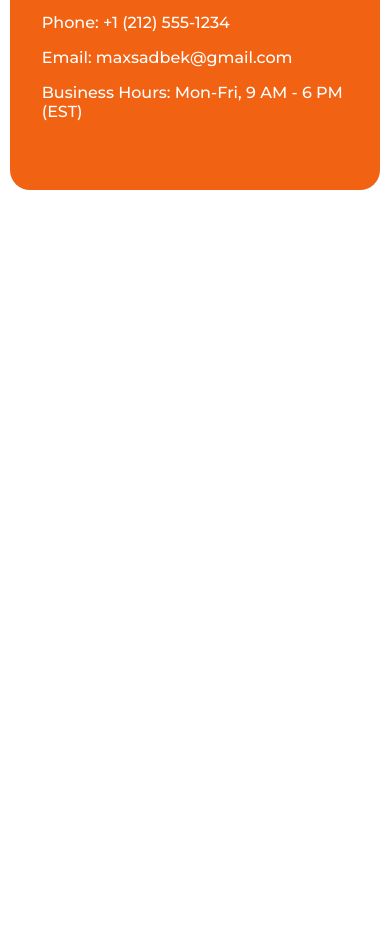
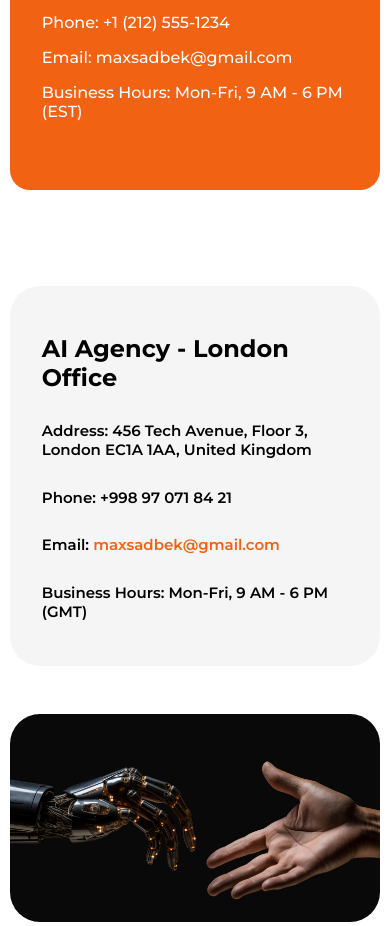
Before and after one commit to maxsadbek/Powering-Intellegent, a website: page index.html in a window 390 px wide. Shown: the part 555-1481 px from the top of the page. Before the commit the page ends 844 px from the top, so only its background shows below. Drawn offline with nearby package versions, Linux system fonts and the light colour scheme.

Commit message:
men agency sectionni tugatdim

```diff
--- a/index.html
+++ b/index.html
@@ -18,6 +18,7 @@
 
 <body>
     <nav class="navbar container">
+        <div class="menu-overlay" id="menu-overlay"></div>
 
         <ul class="nav-links" id="nav-links">
             <li>Home</li>
@@ -30,6 +31,7 @@
     </nav>
     <!-- Modal -->
     <div class="modal" id="modal">
+        <!-- MENU OVERLAY -->
         <div class="modal-content">
             <span class="modal-close" id="modal-close">&times;</span>
             <h2>🚧 Xabar</h2>
@@ -56,6 +58,19 @@
             <p>Business Hours: Mon-Fri, 9 AM - 6 PM (EST)</p>
         </div>
     </section>
+    <!-- Agency section -->
+    <section class="Agency container">
+        <div class="Agency_left_box">
+            <h2>AI Agency - London Office</h2>
+            <p>Address: 456 Tech Avenue, Floor 3, London EC1A 1AA, United Kingdom</p>
+            <p>Phone: +998 97 071 84 21</p>
+            <p>Email: <a href="#">maxsadbek@gmail.com</a></p>
+            <p>Business Hours: Mon-Fri, 9 AM - 6 PM (GMT)</p>
+        </div>
+        <div class="agency_img">
+            <img src="./img/png/ai-robot.jpg" alt="">
+        </div>
+    </section>
     <!-- script -->
     <script>
         document.addEventListener("DOMContentLoaded", () => {
@@ -64,10 +79,12 @@
             const navLinks = document.getElementById('nav-links');
             const modal = document.getElementById('modal');
             const modalClose = document.getElementById('modal-close');
+            const menuOverlay = document.getElementById('menu-overlay'); // ← qo‘shildi
 
             // 🔹 Menyu ochish
             menuIcon.addEventListener('click', () => {
                 navLinks.classList.add('active');
+                menuOverlay.classList.add('active'); // ← overlay
                 menuIcon.style.display = "none";
                 closeIcon.style.display = "block";
             });
@@ -75,6 +92,7 @@
             // 🔹 Menyu yopish
             closeIcon.addEventListener('click', () => {
                 navLinks.classList.remove('active');
+                menuOverlay.classList.remove('active'); // ← overlay
                 menuIcon.style.display = "block";
                 closeIcon.style.display = "none";
             });
@@ -85,6 +103,7 @@
                 item.addEventListener('click', () => {
                     modal.classList.add('active');
                     navLinks.classList.remove('active');
+                    menuOverlay.classList.remove('active'); // ← overlay
                     menuIcon.style.display = "block";
                     closeIcon.style.display = "none";
                 });
@@ -101,9 +120,15 @@
                     modal.classList.remove('active');
                 }
             });
+
+            // 🔹 MENU OVERLAY bosilsa — menyuni yopadi
+            menuOverlay.addEventListener('click', () => {
+                navLinks.classList.remove('active');
+                menuOverlay.classList.remove('active');
+                menuIcon.style.display = "block";
+                closeIcon.style.display = "none";
+            });
         });
-
-
 
     </script>
 
--- /dev/null
+++ b/scss/Agency/_agency.scss
@@ -0,0 +1,81 @@
+@use'../variables' as*;
+
+.Agency {
+    margin-top: $rem6;
+    display: flex;
+    gap: $rem3;
+    justify-content: space-around;
+
+    .Agency_left_box {
+        width: 100%;
+        height: 480px;
+        background-color: #f5f5f5;
+        padding: $rem5 $rem3;
+        margin-bottom: 2rem;
+        border-radius: 30px;
+
+        h2 {
+            font-size: $rem15;
+        }
+
+        p {
+            margin-top: $rem22;
+            font-weight: 600;
+        }
+
+        a {
+            text-decoration: none;
+            color: $orange;
+        }
+    }
+
+    .agency_img {
+        img {
+            width: 100%;
+            border-radius: 30px;
+        }
+    }
+}
+
+@media screen and (max-width:600px) {
+
+    .Agency {
+        margin-top: $rem6;
+        display: flex;
+        flex-direction: column;
+        gap: $rem3;
+        width: 95%;
+
+        .Agency_left_box {
+            width: 100%;
+            height: 380px;
+            background-color: #f5f5f5;
+            padding: $rem3 $rem2;
+            margin-bottom: 0rem;
+            border-radius: 30px;
+
+            h2 {
+                font-size: $rem15;
+            }
+
+            p {
+                margin-top: $rem18;
+                font-weight: 600;
+                font-size: 15px;
+
+            }
+
+            a {
+                text-decoration: none;
+                color: $orange;
+            }
+        }
+
+        .agency_img {
+            img {
+                width: 100%;
+                border-radius: 30px;
+            }
+        }
+    }
+}
--- a/scss/_variables.scss
+++ b/scss/_variables.scss
@@ -85,5 +85,5 @@ $rem11:11rem;
 $rem12:12rem;
 $rem13:13rem;
 $rem14:14rem;
-$rem15:15rem;
 $rem16:16rem;
+// ======================
--- a/scss/powering/_powering.scss
+++ b/scss/powering/_powering.scss
@@ -202,3 +202,19 @@ body {
     font-size: 28px;
     cursor: pointer;
 }
+
+.menu-overlay {
+    position: fixed;
+    top: 0;
+    left: 0;
+    width: 100%;
+    height: 100%;
+    background: rgba(0, 0, 0, 0.5);
+    display: none;
+    z-index: 998;
+    transition: 0.3s ease;
+}
+
+.menu-overlay.active {
+    display: block;
+}
--- a/scss/style.scss
+++ b/scss/style.scss
@@ -2,3 +2,4 @@
 @use'./variables';
 @use'./normal';
 @use'./always/always';
+@use'./Agency/agency';
```
Also changed, not shown: img/png/ai-robot.jpg (added), style/style.css, 1 other file.
